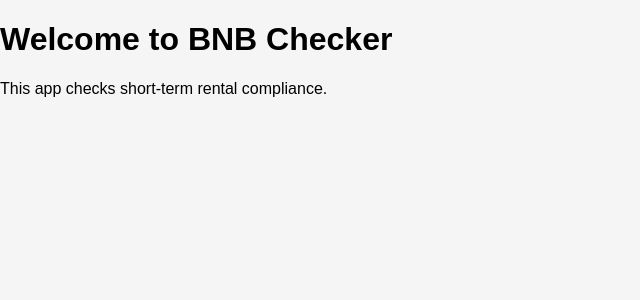
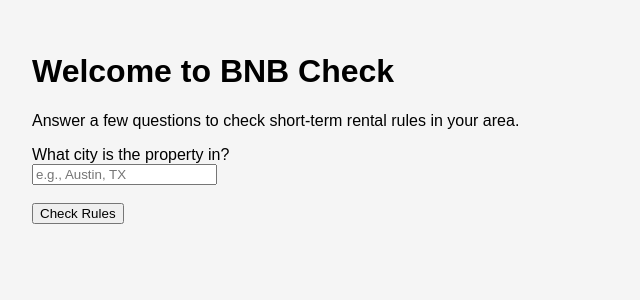
Before and after one commit to elitelodgingservice/bnbcheck-app, a React (Vite) app: page / in a window 1280 px wide. Shown: the top 300 px of the page, without its empty margins (0-640 px from the left). Built offline with nearby package versions, Linux system fonts and the light colour scheme.

Commit message:
Add basic welcome message and form

```diff
--- a/src/BNBCheckApp.jsx
+++ b/src/BNBCheckApp.jsx
@@ -1,8 +1,15 @@
 export default function BNBCheckApp() {
   return (
-    <div>
-      <h1>Welcome to BNB Checker</h1>
-      <p>This app checks short-term rental compliance.</p>
+    <div style={{ padding: '2rem', fontFamily: 'Arial, sans-serif' }}>
+      <h1>Welcome to BNB Check</h1>
+      <p>Answer a few questions to check short-term rental rules in your area.</p>
+
+      <form>
+        <label htmlFor="city">What city is the property in?</label><br />
+        <input type="text" id="city" name="city" placeholder="e.g., Austin, TX" /><br /><br />
+
+        <button type="submit">Check Rules</button>
+      </form>
     </div>
   );
 }
```
